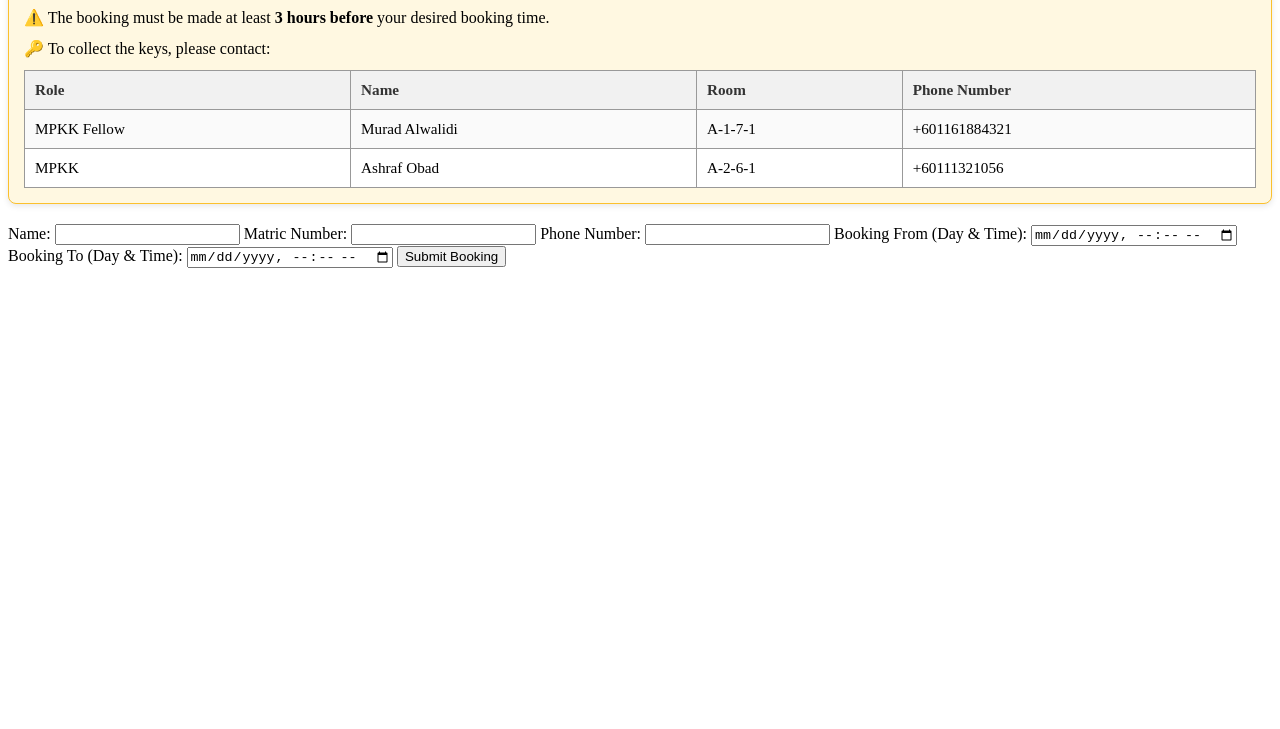
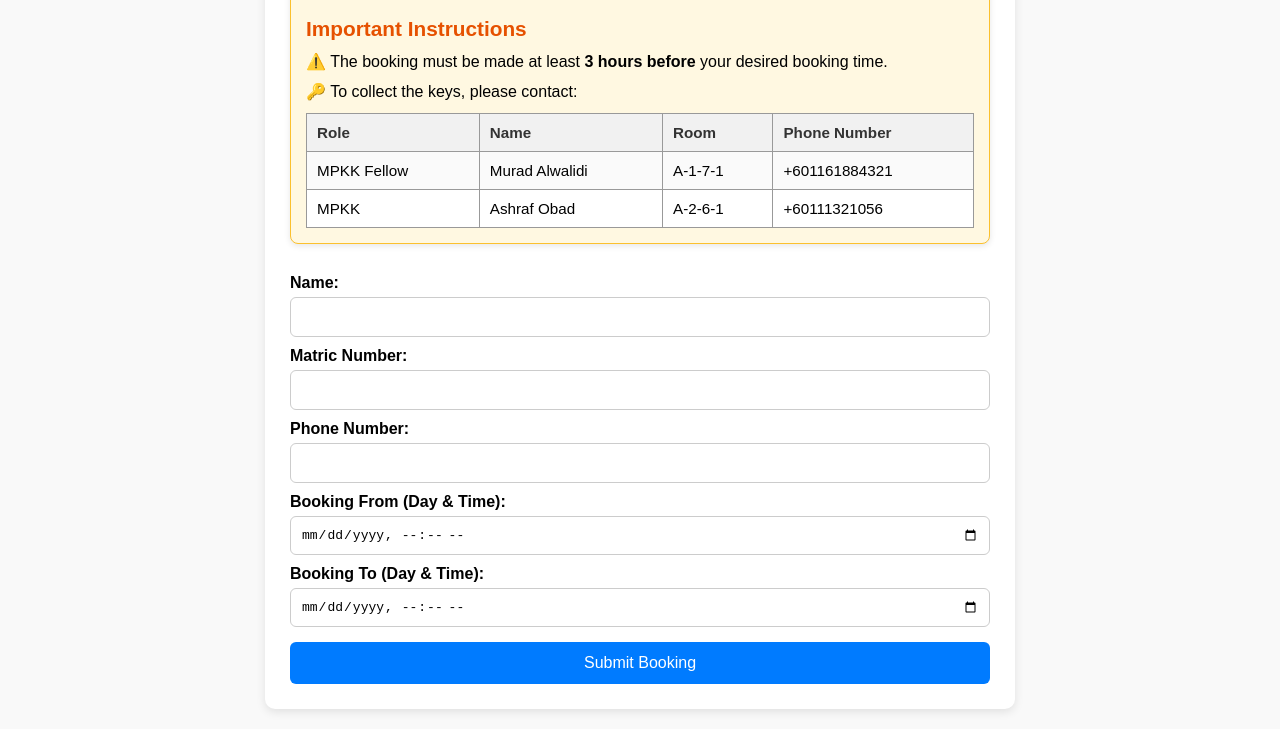
Before and after one commit to ashraf-12/student-loung-booking, a website: page index.html in a window 1280 px wide. Shown: the part 140-869 px from the top of the page. Before the commit the page ends 800 px from the top, so only its background shows below. Drawn offline with Linux system fonts and the light colour scheme.

Commit message:
styles.css

```diff
--- a/styles.css
+++ b/styles.css
@@ -1,3 +1,26 @@
+/* ===== Page Layout ===== */
+body {
+  font-family: Arial, sans-serif;
+  background-color: #f9f9f9;
+  margin: 0;
+  padding: 20px;
+}
+
+.container {
+  max-width: 700px;
+  margin: auto;
+  background: #fff;
+  padding: 25px;
+  border-radius: 10px;
+  box-shadow: 0 3px 10px rgba(0,0,0,0.1);
+}
+
+h1 {
+  text-align: center;
+  margin-bottom: 20px;
+  color: #333;
+}
+
 /* ===== Instructions Section ===== */
 .instructions {
   background: #fff8e1;             /* soft yellow background */
@@ -49,3 +72,37 @@
 .instructions tr:nth-child(even) td {
   background-color: #fafafa;
 }
+
+/* ===== Form Styling ===== */
+form {
+  display: flex;
+  flex-direction: column;
+}
+
+label {
+  margin: 10px 0 5px;
+  font-weight: bold;
+}
+
+input {
+  padding: 10px;
+  border: 1px solid #ccc;
+  border-radius: 6px;
+  font-size: 1em;
+}
+
+button {
+  margin-top: 15px;
+  padding: 12px;
+  background-color: #007BFF;
+  color: white;
+  border: none;
+  border-radius: 6px;
+  font-size: 1em;
+  cursor: pointer;
+  transition: background 0.3s ease;
+}
+
+button:hover {
+  background-color: #0056b3;
+}
```
